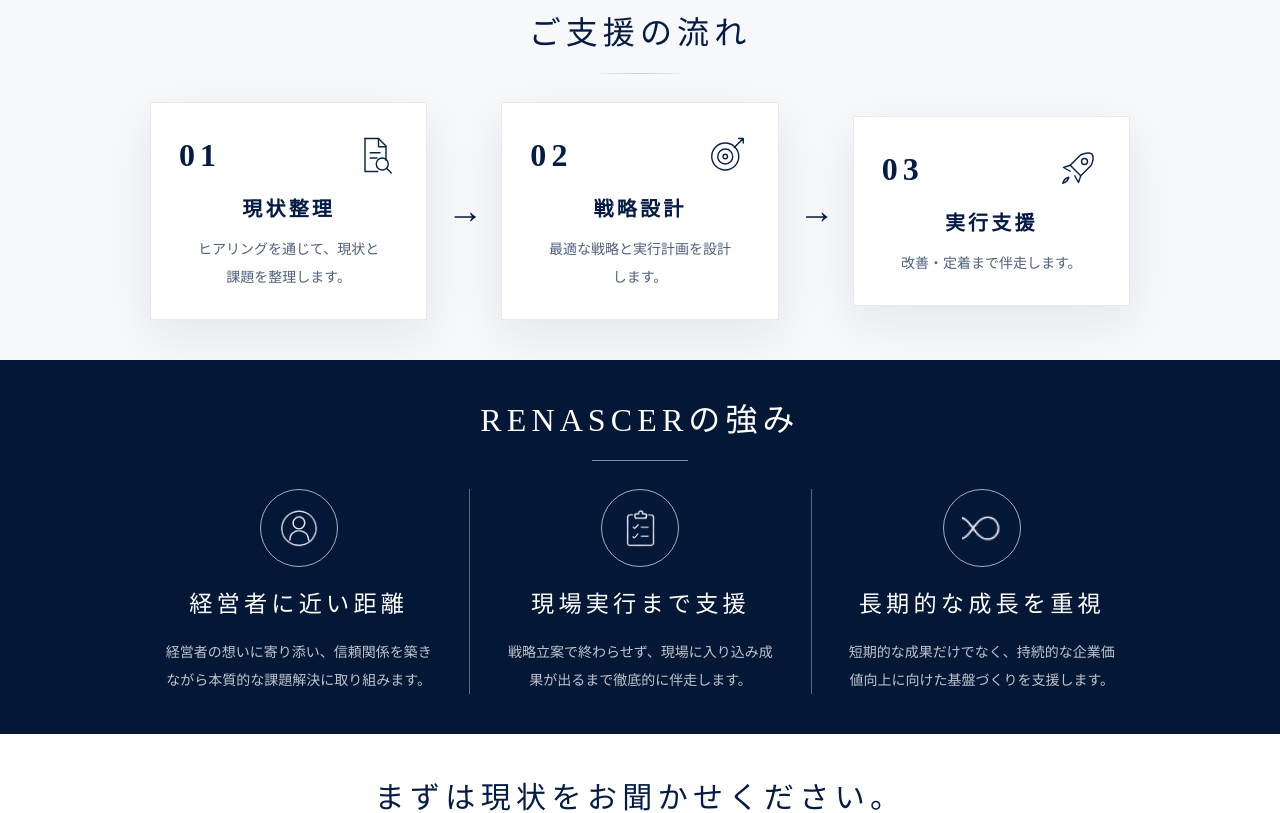
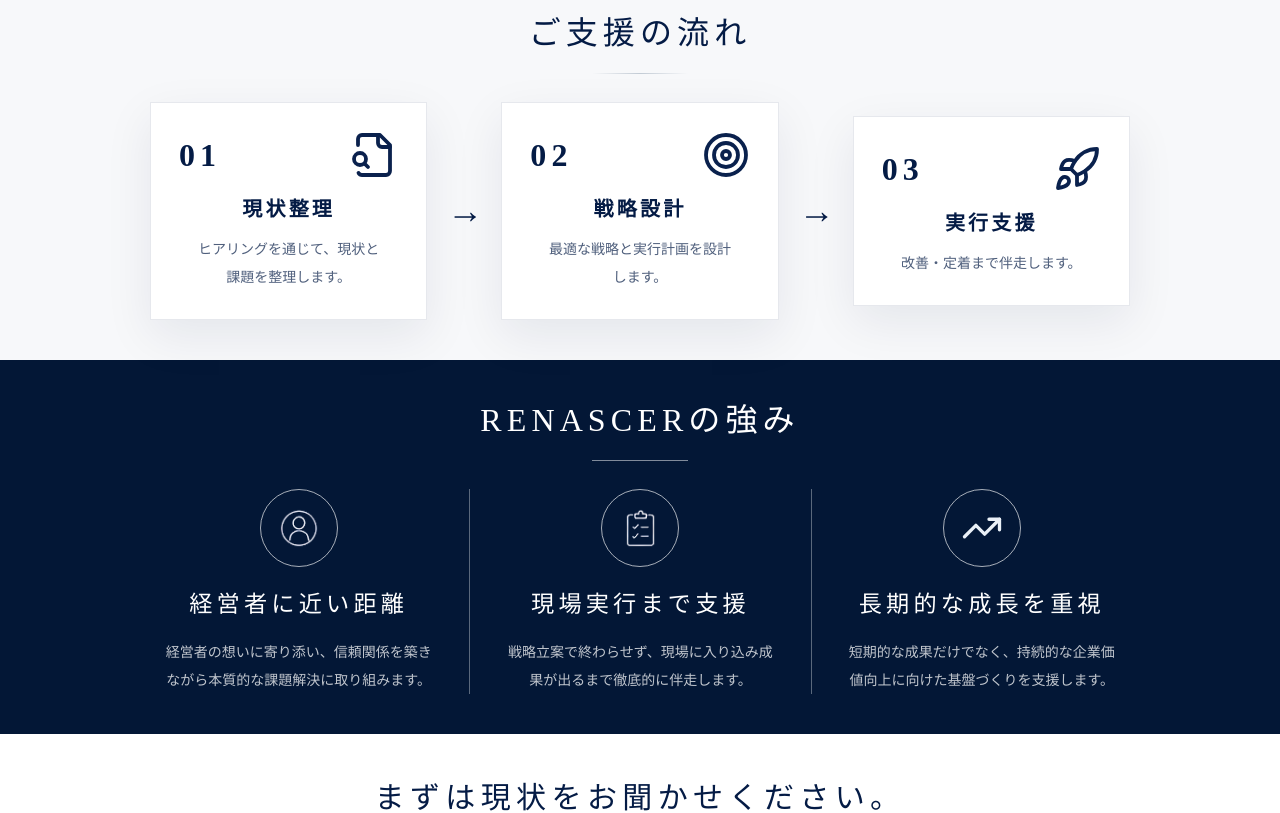
Before and after one commit to renascer-official/renascer-official, a Next.js app: page / in a window 1280 px wide. Shown: the part 1700-2513 px from the top of the page. Built offline with nearby package versions, Linux system fonts and the light colour scheme.

Commit message:
Fix homepage icons and CTA

```diff
--- a/app/page.tsx
+++ b/app/page.tsx
@@ -1,6 +1,6 @@
 import Link from "next/link";
 import { Fragment } from "react";
-import { ArrowMotif } from "@/components/ArrowMotif";
+import { FileSearch, Rocket, Target, TrendingUp, type LucideIcon } from "lucide-react";
 import { ButtonLink, SectionHeading } from "@/components/Section";
 
 type AssetIconName =
@@ -58,24 +58,24 @@
 
 const flow = [
   {
-    icon: "file-search",
+    Icon: FileSearch,
     number: "01",
     title: "現状整理",
     body: "ヒアリングを通じて、現状と課題を整理します。",
   },
   {
-    icon: "target",
+    Icon: Target,
     number: "02",
     title: "戦略設計",
     body: "最適な戦略と実行計画を設計します。",
   },
   {
-    icon: "rocket",
+    Icon: Rocket,
     number: "03",
     title: "実行支援",
     body: "改善・定着まで伴走します。",
   },
-] satisfies Array<{ icon: FlowIconName; number: string; title: string; body: string }>;
+] satisfies Array<{ Icon: LucideIcon; number: string; title: string; body: string }>;
 
 const strengths = [
   {
@@ -89,11 +89,11 @@
     body: "戦略立案で終わらせず、現場に入り込み成果が出るまで徹底的に伴走します。",
   },
   {
-    icon: "long-term",
+    icon: "trending-up",
     title: "長期的な成長を重視",
     body: "短期的な成果だけでなく、持続的な企業価値向上に向けた基盤づくりを支援します。",
   },
-] satisfies Array<{ icon: AssetIconName; title: string; body: string }>;
+] satisfies Array<{ icon: AssetIconName | "trending-up"; title: string; body: string }>;
 
 function AssetIcon({ type, light = false, className = "" }: { type: AssetIconName; light?: boolean; className?: string }) {
   return (
@@ -114,46 +114,11 @@
   );
 }
 
-type FlowIconName = "file-search" | "target" | "rocket";
-
-function FlowIcon({ type }: { type: FlowIconName }) {
-  const common = {
-    fill: "none",
-    stroke: "currentColor",
-    strokeWidth: 1.9,
-    strokeLinecap: "round" as const,
-    strokeLinejoin: "round" as const,
-  };
-
+function LucideCircleIcon({ Icon, light = false }: { Icon: LucideIcon; light?: boolean }) {
   return (
-    <svg viewBox="0 0 64 64" className="h-full w-full" aria-hidden="true">
-      {type === "file-search" ? (
-        <>
-          <path d="M20 10h18l10 10v19" {...common} />
-          <path d="M38 10v11h10" {...common} />
-          <path d="M20 10v44h17" {...common} />
-          <path d="M27 29h13M27 36h9" {...common} />
-          <circle cx="43" cy="44" r="8" {...common} />
-          <path d="m49 50 6 6" {...common} />
-        </>
-      ) : null}
-      {type === "target" ? (
-        <>
-          <circle cx="31" cy="34" r="18" {...common} />
-          <circle cx="31" cy="34" r="10" {...common} />
-          <circle cx="31" cy="34" r="3" {...common} />
-          <path d="M43 22 55 10M49 10h6v6" {...common} />
-        </>
-      ) : null}
-      {type === "rocket" ? (
-        <>
-          <path d="M37 13c7-3 12-3 15-1 2 3 2 8-1 15L37 41 23 27z" {...common} />
-          <path d="M23 27 14 30l9 5M37 41l-3 9-5-9" {...common} />
-          <circle cx="42" cy="22" r="4" {...common} />
-          <path d="M21 43c-4 1-7 4-8 8 4-1 7-4 8-8z" {...common} />
-        </>
-      ) : null}
-    </svg>
+    <span className={`mx-auto flex h-[78px] w-[78px] items-center justify-center rounded-full border ${light ? "border-white/65 text-[#EAF0F7]" : "border-navy-900/25 text-navy-700"}`}>
+      <Icon className="h-[42px] w-[42px]" strokeWidth={1.9} aria-hidden="true" />
+    </span>
   );
 }
 
@@ -252,7 +217,7 @@
                   <div className="flex items-start justify-between gap-4">
                     <span className="font-serif text-[2rem] font-semibold tracking-[0.16em] text-navy-900">{item.number}</span>
                     <span className="h-12 w-12 text-navy-700">
-                      <FlowIcon type={item.icon} />
+                      <item.Icon className="h-full w-full" strokeWidth={1.9} aria-hidden="true" />
                     </span>
                   </div>
                   <h3 className="mt-4 font-serif text-xl font-semibold tracking-[0.16em] text-navy-900">{item.title}</h3>
@@ -271,7 +236,7 @@
           <div className="mx-auto mt-7 grid max-w-5xl gap-8 md:grid-cols-3 md:gap-0">
             {strengths.map((item, index) => (
               <div key={item.title} className={`px-9 text-center ${index > 0 ? "border-white/35 md:border-l" : ""}`}>
-                <RoundIcon type={item.icon} light />
+                {item.icon === "trending-up" ? <LucideCircleIcon Icon={TrendingUp} light /> : <RoundIcon type={item.icon} light />}
                 <h3 className="mt-5 font-serif text-[1.45rem] tracking-[0.18em]">{item.title}</h3>
                 <p className="mt-4 text-sm font-medium leading-7 text-white/75">{item.body}</p>
               </div>
@@ -281,9 +246,6 @@
       </section>
 
       <section className="relative overflow-hidden bg-white py-8 text-center sm:py-10">
-        <div className="absolute bottom-[-210px] right-[-150px] h-[430px] w-[650px] opacity-55">
-          <ArrowMotif />
-        </div>
         <div className="section-shell relative z-10">
           <h2 className="font-serif text-3xl leading-relaxed tracking-[0.18em] text-navy-900">まずは現状をお聞かせください。</h2>
           <p className="mt-3 text-sm font-medium leading-8 text-navy-900/75">貴社の課題やご状況を丁寧に伺い、再成長に向けた最適なアプローチをご提案します。</p>
--- a/package.json
+++ b/package.json
@@ -9,6 +9,7 @@
     "lint": "next lint"
   },
   "dependencies": {
+    "lucide-react": "^0.468.0",
     "next": "^15.3.4",
     "react": "^19.0.0",
     "react-dom": "^19.0.0"
```
